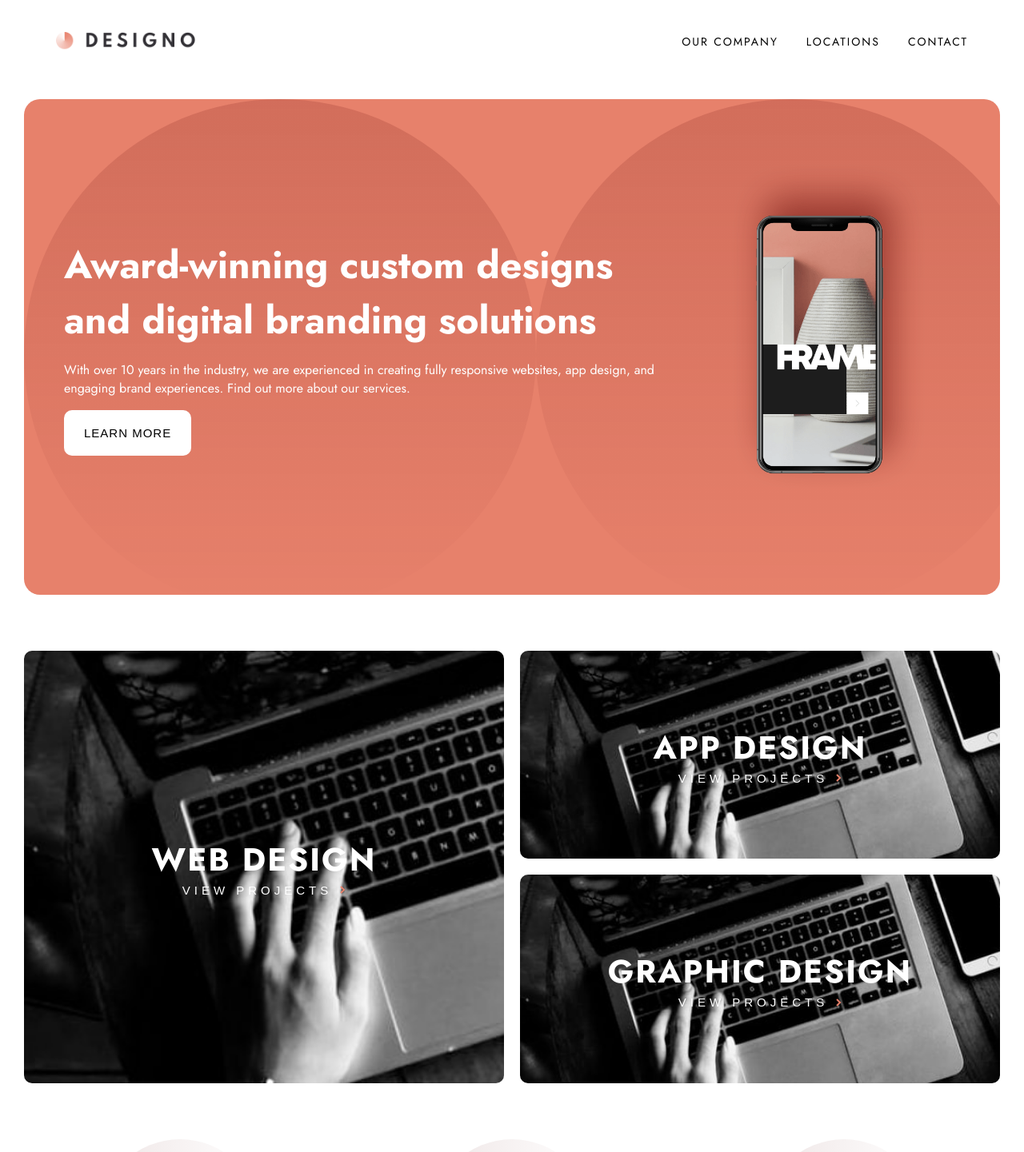
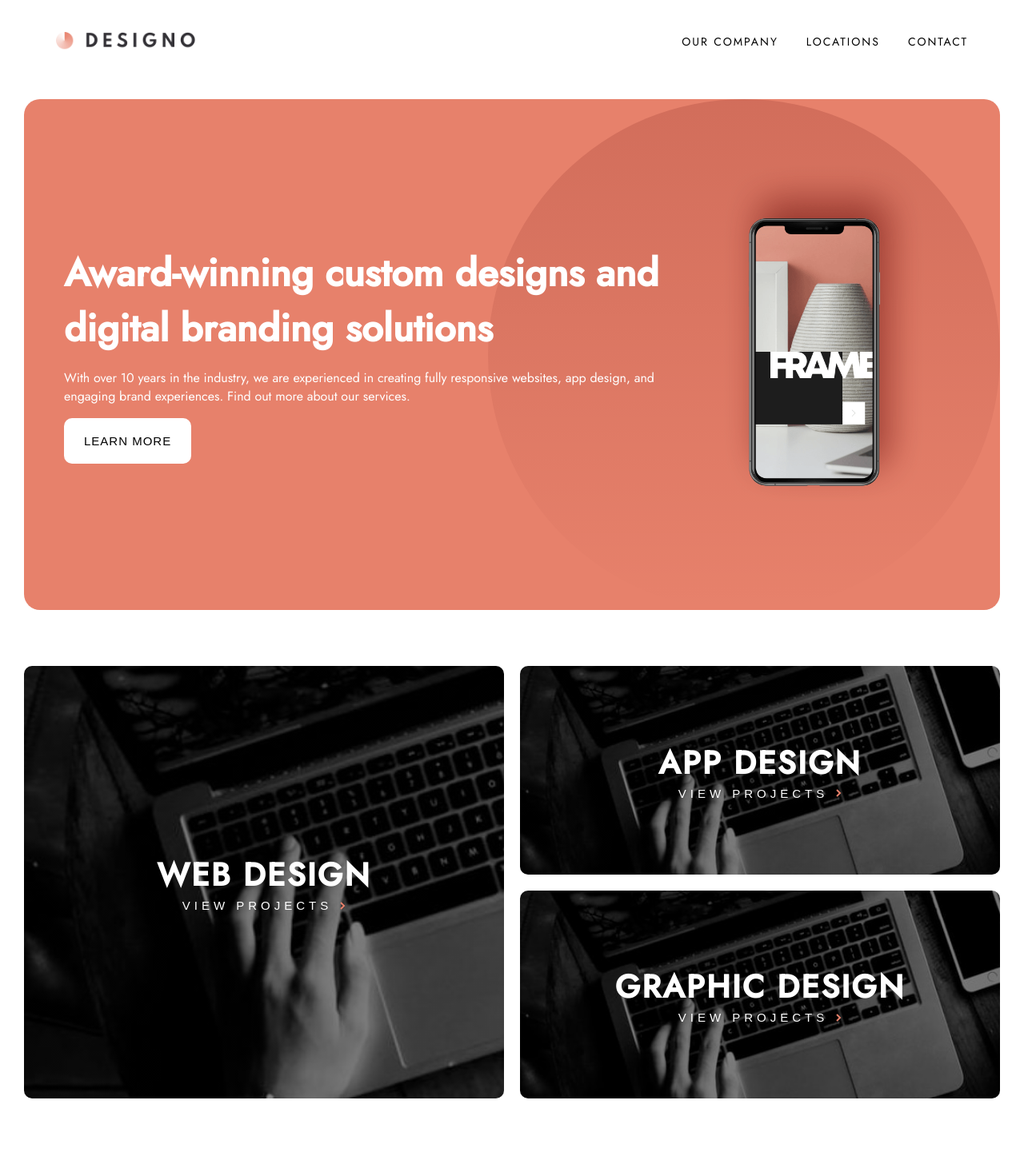
Before and after one commit to curlos/designo-agency-website, a Next.js app: page / in a window 1280 px wide. Shown: the top 1441 px of the page at 80% size. Built offline with nearby package versions, Linux system fonts and the light colour scheme.

Commit message:
Add gradients to backgrounds

```diff
--- a/components/DesignType.js
+++ b/components/DesignType.js
@@ -6,7 +6,9 @@ const Container = styled.div`
   display: flex;
   justify-content: center;
   align-items: center;
-  background: url('/assets/home/desktop/image-web-design-small.jpg');
+  background-image:
+    linear-gradient(0deg, rgba(0, 0, 0, 0.5), rgba(0, 0, 0, 0.5)),
+    url('/assets/home/desktop/image-web-design-small.jpg');
   background-size: cover;
   border-radius: 10px;
   cursor: pointer;
--- a/components/HomeTopInfo.js
+++ b/components/HomeTopInfo.js
@@ -3,17 +3,37 @@ import styled from 'styled-components'
 
 const Container = styled.div`
   color: #FFFFFF;
+  background-image: url('/assets/home/desktop/bg-pattern-hero-home.svg');
+  background-size: contain;
+  background-repeat: no-repeat;
+  border-radius: 20px;
+
+  -webkit-transform:scaleX(-1);
+  -moz-transform:scaleX(-1);
+  -ms-transform:scaleX(-1);
+  -o-transform:scaleX(-1);
+  transform:scaleX(-1);
+
+  background-color: #E7816B;
+`
+
+const Wrapper = styled.div`
   margin-top: 40px;
   display: flex;
   justify-content: center;
   align-items: center;
   border-radius: 20px;
   padding: 50px;
-  background-image: url('/assets/home/desktop/bg-pattern-hero-home.svg');
-  background-color: #E7816B;
+
+  -webkit-transform:scaleX(-1);
+  -moz-transform:scaleX(-1);
+  -ms-transform:scaleX(-1);
+  -o-transform:scaleX(-1);
+  transform:scaleX(-1);
 `
 
 const Left = styled.div`
+
   h2 {
     font-size: 48px;
     font-weight: medium;
@@ -26,6 +46,7 @@ const Left = styled.div`
 `
 
 const Right = styled.div`
+
   img {
     width: 100%;
   }
@@ -45,6 +66,7 @@ const WhiteButton = styled.button`
 const HomeTopInfo = () => {
   return (
     <Container>
+      <Wrapper>
         <Left>
           <h2>Award-winning custom designs and digital branding solutions</h2>
 
@@ -56,6 +78,7 @@ const HomeTopInfo = () => {
         <Right>
           <img src="/assets/home/desktop/image-hero-phone.png" alt="" />
         </Right>
+      </Wrapper>
     </Container>
   )
 }
--- a/styles/globals.css
+++ b/styles/globals.css
@@ -1,4 +1,4 @@
-@import url('https://fonts.googleapis.com/css2?family=Jost:wght@400;500;700&display=swap');
+@import url('https://fonts.googleapis.com/css2?family=Jost:wght@400;500&display=swap');
 
 html,
 body {
```
Lines whose indentation alone changed are shown as unchanged.
